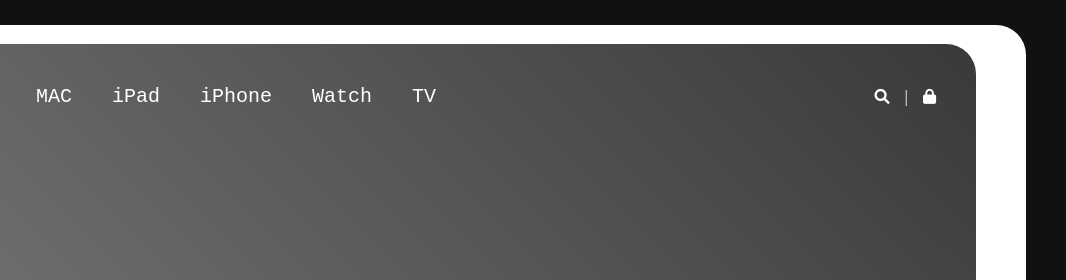
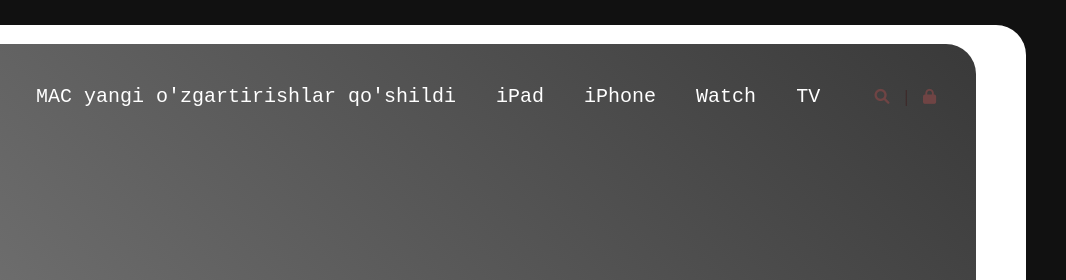
Before and after one commit to kalibri1122/darsuchun, a plain HTML site: page index.html in a window 1280 px wide. Shown: the top 280 px of the page, 214-1280 px from the left. Drawn offline with Linux system fonts and the light colour scheme.

Commit message:
yangi o'zgartirishlar bo'li

```diff
--- a/index.html
+++ b/index.html
@@ -25,7 +25,7 @@
                   <div class="nav_left">
 
                     <img class="logo" src="Vector.png" alt="logo">
-                    <a href="#">MAC</a>
+                    <a href="#">MAC yangi o'zgartirishlar qo'shildi</a>
                     <a href="#">iPad</a>
                     <a href="#">iPhone</a>
                     <a href="#">Watch</a>
--- a/main.css
+++ b/main.css
@@ -70,10 +70,10 @@ a{
 }
 .fa-magnifying-glass, .fa-lock{
     font-size: 15px;
-    color: #fff;
+    color: rgb(111, 68, 68);
 }
 .line{
-    color: #fff;
+    color: rgb(61, 32, 32);
     font-size: 17px;
 }
 .logo{
```
